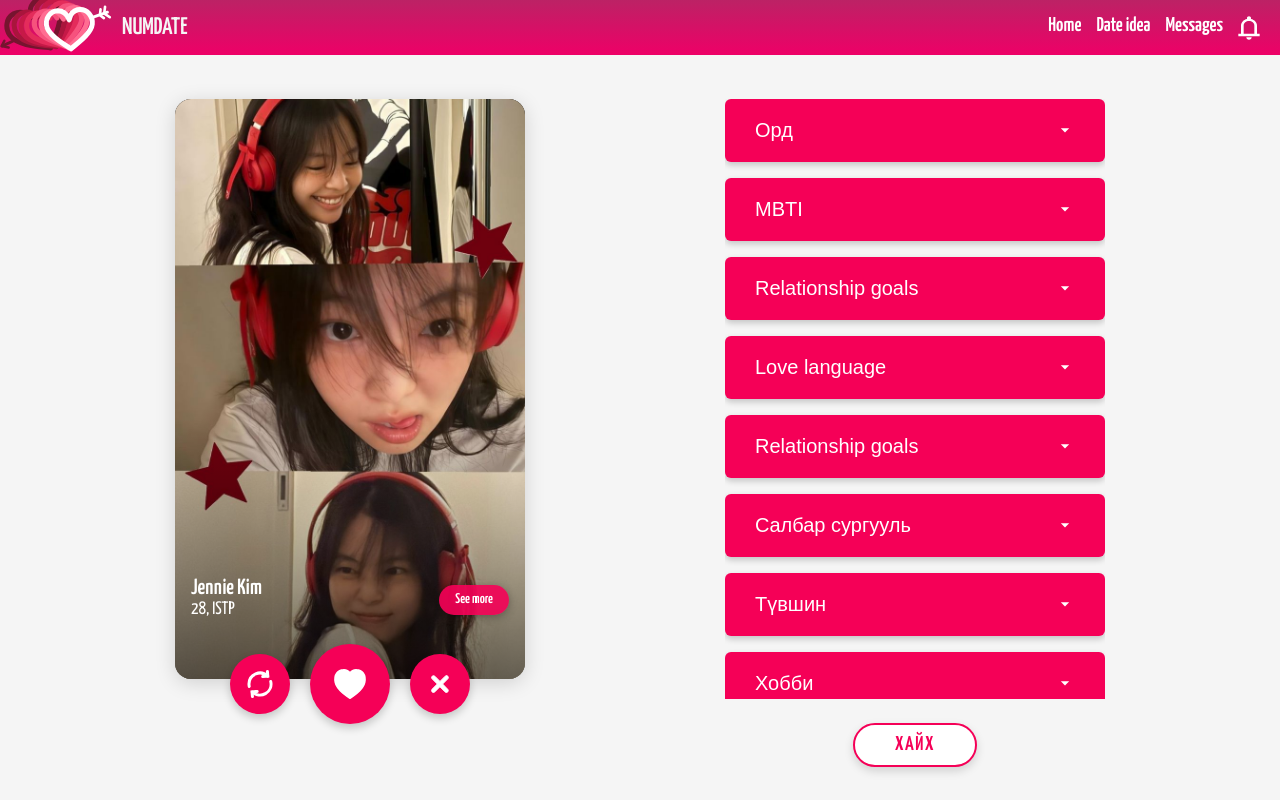
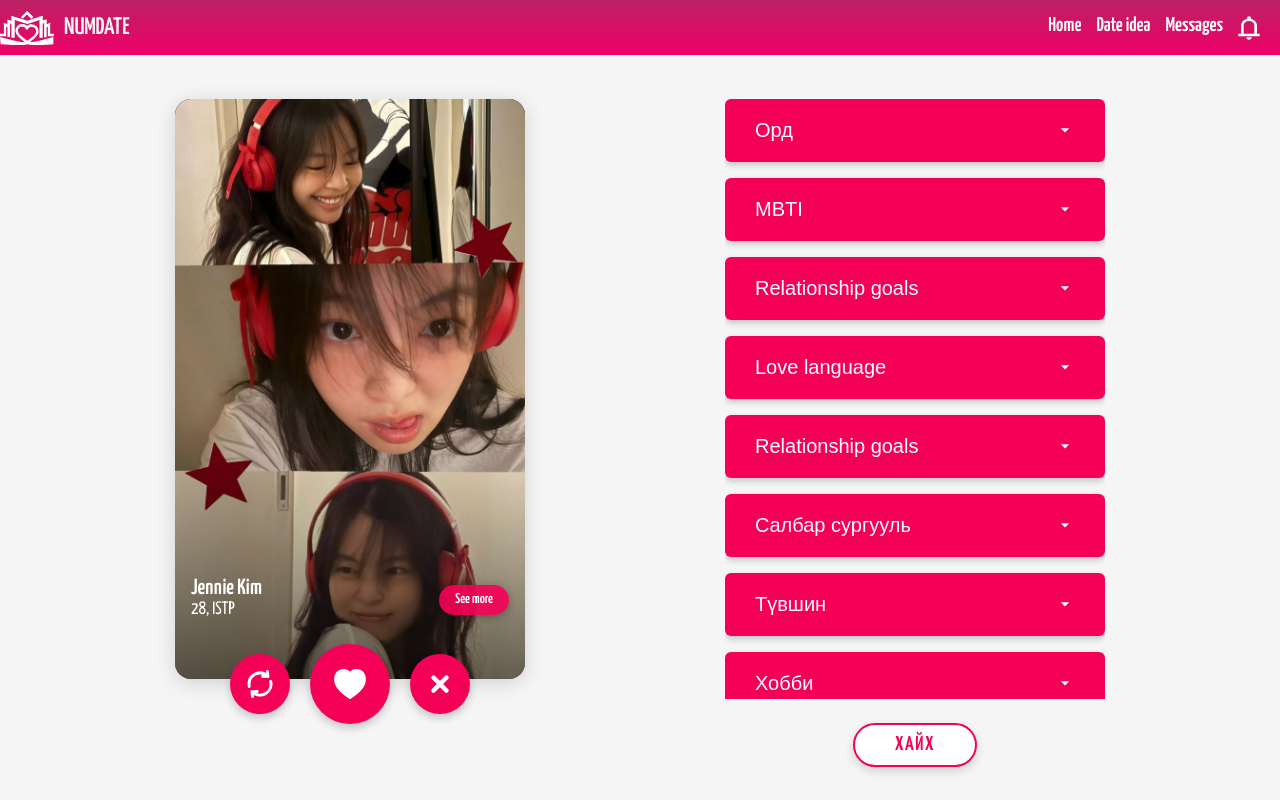
Before and after one commit to vrvntslmn/numdate, a plain HTML site: page home.html in a window 1280 px wide. Drawn offline with Linux system fonts and the light colour scheme.

Commit message:
logo changing

```diff
--- a/home.html
+++ b/home.html
@@ -15,45 +15,34 @@
     <header>
         <nav>
             <div>
-                <svg width="112" height="70" viewBox="0 0 112 70" fill="none" xmlns="http://www.w3.org/2000/svg">
+                <svg class="logo" width="54" height="34" viewBox="0 0 54 34" fill="none"
+                    xmlns="http://www.w3.org/2000/svg">
                     <path
-                        d="M34.4957 8.79028C44.625 1.23449 55.6916 8.44159 59.0284 16.5827C63.8537 28.3553 52.0558 49.2874 50.6327 54.9463C45.3227 53.7479 17.968 54.0903 9.76627 42.1948C5.37194 35.8214 5.31044 25.7334 13.7036 20.7715C23.8223 15.6499 30.3512 24.0035 31.3486 24.3082C31.7275 22.0925 26.9268 15.6978 34.4957 8.79028Z"
-                        stroke="#76142F" stroke-width="5" stroke-linecap="round" stroke-linejoin="round" />
-                    <path
-                        d="M40.5636 9.13933C50.2458 1.89799 60.9048 8.90664 64.15 16.7787C68.8428 28.1622 57.6292 48.3029 56.293 53.7565C51.1904 52.5741 24.9383 52.7706 17.0042 41.2518C12.7533 35.0804 12.6415 25.3456 20.671 20.5988C30.3556 15.7062 36.6655 23.799 37.6244 24.0979C37.9765 21.9617 33.3355 15.7676 40.5636 9.13933Z"
-                        stroke="#A9153C" stroke-width="5" stroke-linecap="round" stroke-linejoin="round" />
-                    <path
-                        d="M47.1387 10.7244C56.6421 3.68348 66.8217 10.1448 69.8127 17.5561C74.1378 28.2734 62.9095 47.5795 61.5139 52.777C56.5998 51.7453 31.1991 52.3948 23.7408 41.6065C19.7449 35.8263 19.8203 26.5926 27.6778 21.9474C37.1393 17.1348 43.091 24.7014 44.013 24.9681C44.3939 22.9352 40.021 17.1405 47.1387 10.7244Z"
-                        stroke="#C61947" stroke-width="5" stroke-linecap="round" stroke-linejoin="round" />
-                    <path
-                        d="M55.2322 11.9536C65.4343 6.2464 74.3583 13.3193 76.1914 20.5886C78.8422 31.1006 65.2161 48.1898 63.122 52.9486C58.5154 51.4998 33.8475 49.6447 28.1756 38.7616C25.1367 32.9306 26.5312 24.243 34.798 20.6319C44.6406 17.0189 49.3159 24.722 50.1698 25.0627C50.8293 23.1853 47.4277 17.3041 55.2322 11.9536Z"
-                        stroke="#E42C5B" stroke-width="5" stroke-linecap="round" stroke-linejoin="round" />
-                    <path
-                        d="M63.7047 13.3966C73.9257 9.70253 80.9917 17.7539 81.5394 24.847C82.3314 35.1041 67.209 48.8907 64.5536 53.0036C60.564 50.9069 38.2825 45.1994 34.784 34.1087C32.9096 28.1665 35.5353 20.2668 43.66 18.2212C53.2268 16.4277 56.3076 24.3842 57.0359 24.8403C57.931 23.1909 55.7326 17.1432 63.7047 13.3966Z"
-                        stroke="#F6527D" stroke-width="5" stroke-linecap="round" stroke-linejoin="round" />
-                    <path
-                        d="M70.5591 15.1989C80.6199 12.3239 86.8681 20.9384 86.9213 28.0732C86.9981 38.3907 71.5583 50.9627 68.7344 54.8619C65.0432 52.4465 44.0284 44.9574 41.4083 33.59C40.0046 27.4995 43.0524 19.8124 50.9903 18.4177C60.2961 17.3904 62.724 25.591 63.3929 26.1053C64.3623 24.528 62.6545 18.3063 70.5591 15.1989Z"
-                        stroke="#FF6D92" stroke-width="5" stroke-linecap="round" stroke-linejoin="round" />
-                    <path
-                        d="M77.5071 16.7224C87.8401 14.9695 93.0375 24.2137 92.2534 31.3083C91.1194 41.5676 74.3044 52.365 71.0414 55.9293C67.6573 53.1246 47.6567 43.3789 46.387 31.7975C45.7068 25.5924 49.6366 18.2891 57.6869 17.7741C67.0532 17.7741 68.5034 26.1881 69.1077 26.7724C70.2559 25.3117 69.2889 18.9427 77.5071 16.7224Z"
-                        stroke="white" stroke-width="5" stroke-linecap="round" stroke-linejoin="round" />
-                    <rect width="18.0417" height="2.93343" rx="1.46672"
-                        transform="matrix(0.943022 -0.332732 0.35306 0.935601 91.2861 23.3213)" fill="white" />
-                    <rect width="15.9591" height="2.94005" rx="1.47002"
-                        transform="matrix(0.909305 -0.416131 0.439615 0.898186 0.470459 52.1921)" fill="#76142F" />
-                    <rect width="8.41104" height="2.46897" rx="1.23448"
-                        transform="matrix(0.45369 -0.89116 0.902923 0.429802 0 53.6558)" fill="#76142F" />
-                    <rect width="9.33315" height="2.40578" rx="1.20289"
-                        transform="matrix(0.982319 0.187212 -0.199723 0.979852 0.963867 51.7695)" fill="#76142F" />
-                    <rect width="6.65722" height="2.56245" rx="1.28122"
-                        transform="matrix(0.817171 0.576395 -0.602238 0.798317 100.31 20.9937)" fill="white" />
-                    <rect width="7.44603" height="2.61785" rx="1.30893"
-                        transform="matrix(-0.0964047 0.995342 -0.995924 -0.0901916 101.971 15.207)" fill="white" />
-                    <path
-                        d="M104.159 20.3641C104.585 19.7992 105.4 19.6719 105.978 20.0798L110.579 23.3253C111.157 23.7331 111.281 24.5217 110.854 25.0866C110.428 25.6515 109.614 25.7788 109.036 25.3709L104.435 22.1254C103.856 21.7176 103.733 20.929 104.159 20.3641Z"
+                        d="M50.136 22.8237H54.0002V25.2515H47.8684V24.7739H47.8606L47.8743 15.7222L45.4895 16.7349L44.7004 13.9741L49.8528 11.9985V12.0103L50.2317 11.8354L50.136 22.8237Z"
                         fill="white" />
                     <path
-                        d="M105.222 12.4304C105.94 12.5151 106.449 13.165 106.358 13.8821L105.615 19.7687C105.525 20.4858 104.869 20.9984 104.152 20.9137C103.434 20.829 102.925 20.1791 103.016 19.462L103.759 13.5754C103.849 12.8583 104.505 12.3457 105.222 12.4304Z"
+                        d="M4.30957 12.1104L4.29199 12.0615L9.91406 14.0518L8.06445 16.5996L6.1123 15.708L6.13867 24.917H6.13184V25.252H0V22.8232H3.93652L3.84082 11.9033L4.30957 12.1104Z"
+                        fill="white" />
+                    <path
+                        d="M14.0569 10.7131L12.3108 13.5393L10.0598 12.5657L10.0989 26.1028L7.51392 26.1125L7.37329 8.4436L7.38989 8.45239L7.38208 8.43481L14.0569 10.7131Z"
+                        fill="white" />
+                    <path
+                        d="M46.5684 26.1333L44.0576 26.1255L44.0938 12.1401L41.1895 13.0864L40.5225 10.0347L45.8271 8.58154L45.8418 8.62939L46.7275 8.27588L46.5684 26.1333Z"
+                        fill="white" />
+                    <path
+                        d="M28.8005 1.61523L28.7937 1.62109L33.2908 6.07324L31.4402 7.90527L26.9431 3.45312L22.4968 7.85645L20.8669 6.24219L25.3123 1.83789L25.3093 1.83496L27.1599 0.00292969L27.1628 0.00585938L27.1697 0L28.8005 1.61523Z"
+                        fill="white" />
+                    <path
+                        d="M42.6882 26.8562L39.5046 26.8386L39.4851 9.05444L27.3943 12.9421L27.3796 12.8962L27.3611 12.9587L14.7527 9.09937L14.7244 26.6433L11.4558 26.6628L11.3464 4.71362L12.5916 5.18042L12.6072 5.12964L27.3972 9.65698L41.6052 5.09058L41.6277 5.16187L42.8074 4.70288L42.6882 26.8562Z"
+                        fill="white" />
+                    <path
+                        d="M30.9601 14.4175C35.6415 13.9417 37.8321 18.1152 37.3641 21.1851C36.6873 25.6243 28.9405 29.861 27.4134 31.3232C25.935 30.0066 17.0865 25.2019 16.7024 20.1194C16.4966 17.3964 18.3845 14.3232 22.0179 14.3232C26.2356 14.5844 27.0213 17.359 27.0213 17.359C27.0213 17.359 27.2234 15.156 30.9601 14.4175Z"
+                        stroke="white" stroke-width="2.5" stroke-linecap="round" stroke-linejoin="round" />
+                    <path
+                        d="M0 26.1072C0 26.1072 22.709 32.609 27.2508 30.9759C31.7926 29.3428 31.7926 31.2481 27.2508 33.1533C22.709 35.0585 0.613143 33.1533 0.613143 33.1533L0 26.1072Z"
+                        fill="white" />
+                    <path
+                        d="M53.3433 26.1072C53.3433 26.1072 32.1558 32.609 27.7956 30.9759C23.4355 29.3428 23.4355 31.2481 27.7956 33.1533C32.1558 35.0585 53.3433 33.1533 53.3433 33.1533V26.1072Z"
                         fill="white" />
                 </svg>
                 <h1>NUMDATE</h1>
```
Also changed, not shown: messenger.html (+29 -1 lines).
